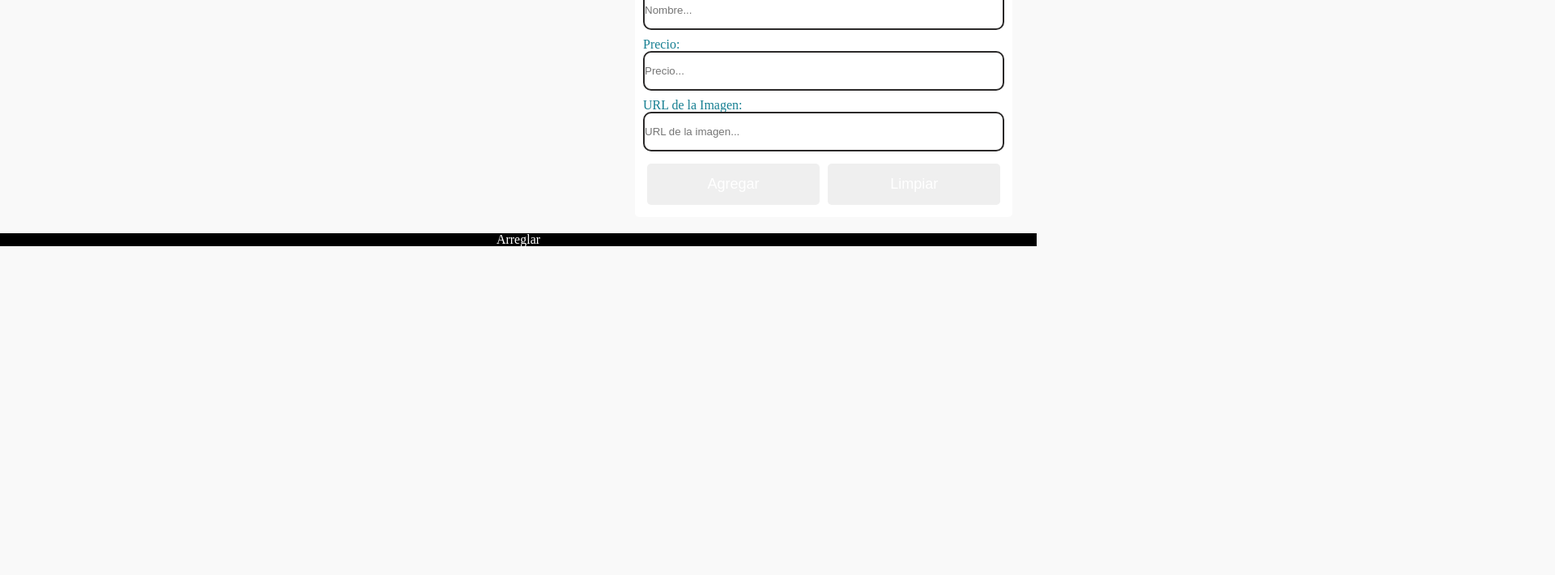
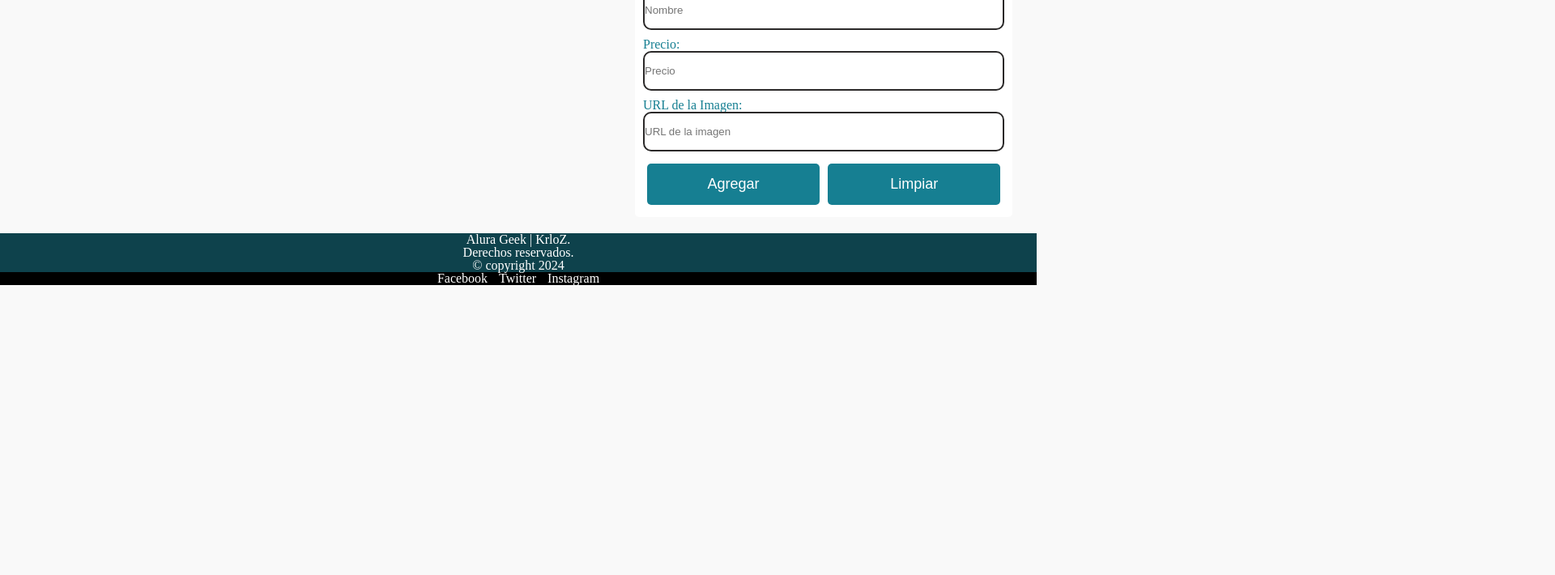
Before and after one commit to DmenT2602/Alura-Geek, a website: page index.html in a window 1280 px wide. Shown: the part 90-800 px from the top of the page at 81% size, 1920 px wide, since content can reach past the window. Drawn offline with nearby package versions, Linux system fonts and the light colour scheme; files that its build step writes are made by us from their sources.

Commit message:
Add files via upload
mejora footer

```diff
--- a/index.html
+++ b/index.html
@@ -15,53 +15,61 @@
 </head>
 <body>
   <header>
-    <!-- <img class="logo" src="img/logo.png" alt="logo">
-    <h1>Alura Geek </h1> -->   Arreglar
+    <img class="logo" src="img/logo.png" alt="logo">
+    <h1>Alura Geek </h1>
   </header>
   <main>
     <section id="productos">
-      <h2>Productos</h2>
+      <h2 class="titlo">Productos</h2>
       <div data-product   id="lista-productos">
       </div>
 
     </section>
     <section id="formulario">
       <div class="form-container">
-          <h2>Agregar Productos</h2>
+          <h2 class="titulo">Agregar Productos</h2>
           <form id="producto-form" data-form>
               <label for="nombre">Nombre del Producto:</label>
-              <input data-name type="text" id="nombre" required placeholder="Nombre...">
+              <input data-name type="text" id="nombre" required placeholder="Nombre">
               <!-- Mensaje de error nombre -->
               <div class="error-container" data-error-for="nombre"></div>
 
               <label for="precio">Precio:</label>
-              <input data-price type="number" id="precio" required placeholder="Precio...">
+              <input data-price type="number" id="precio" required placeholder="Precio">
               <!-- Mensaje de error para precio -->
               <div class="error-container" data-error-for="precio"></div>
 
               <label for="imagen">URL de la Imagen:</label>
-              <input data-image type="url" id="imagen" required placeholder="URL de la imagen...">
+              <input data-image type="url" id="imagen" required placeholder="URL de la imagen">
               <!-- Mensaje de error para imagen -->
               <div class="error-container" data-error-for="imagen"></div>
 
               <div class="btn-form">
-                  <button type="submit" id="agregar">Agregar</button>
-                  <button type="button" id="limpiar">Limpiar</button>
+                  <button type="submit" class="btn_agregar" id="agregar">Agregar</button>
+                  <button type="button" class="btn_limpiar" id="limpiar">Limpiar</button>
               </div>
           </form>
       </div>
   </section>
   </main>
+  <div class="copyright">
+    <div class="footer-container">
+      <p>Alura Geek | KrloZ.</p>
+      <p>Derechos reservados. </p>
+    <p>&copy; copyright 2024 </P>
+
+    </div>
+  </div>
   <footer>
-    <div class="footer-container">
-      <!-- <p>&copy; 2024 Alura Geek. Todos los derechos reservados.</p>
-      <ul class="social-links">
-        <li><a href="#">Facebook</a></li>
-        <li><a href="#">Twitter</a></li>
-        <li><a href="#">Instagram</a></li>
-      </ul> --> Arreglar
-    </div>
-  </footer>
+    <ul class="social-links">
+      <li><a href="#">Facebook</a></li>
+      <li><a href="#">Twitter</a></li>
+      <li><a href="#">Instagram</a></li>
+    </ul>
+
+</footer>
+
+
 
   <script type="module" src="js/controllers/main.js"></script>
 </body>
```
